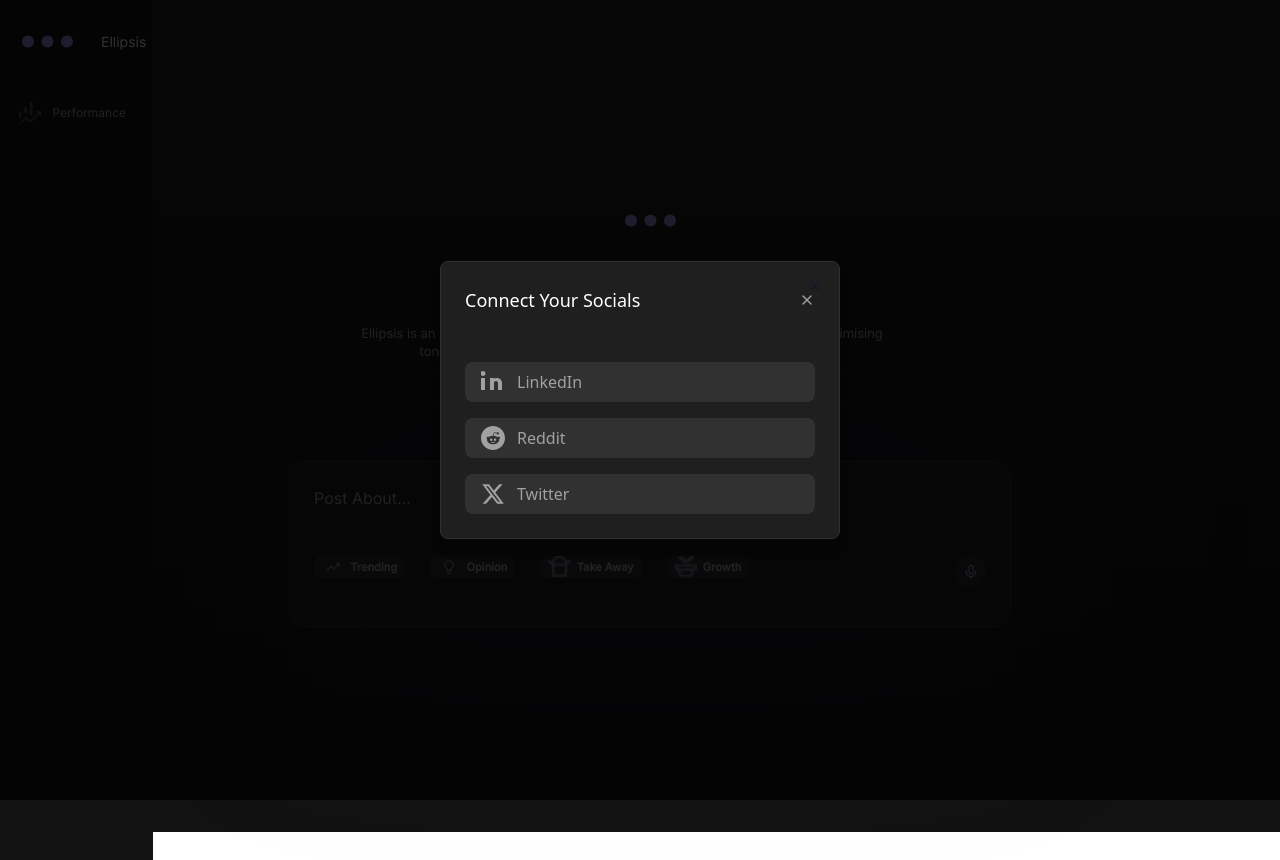
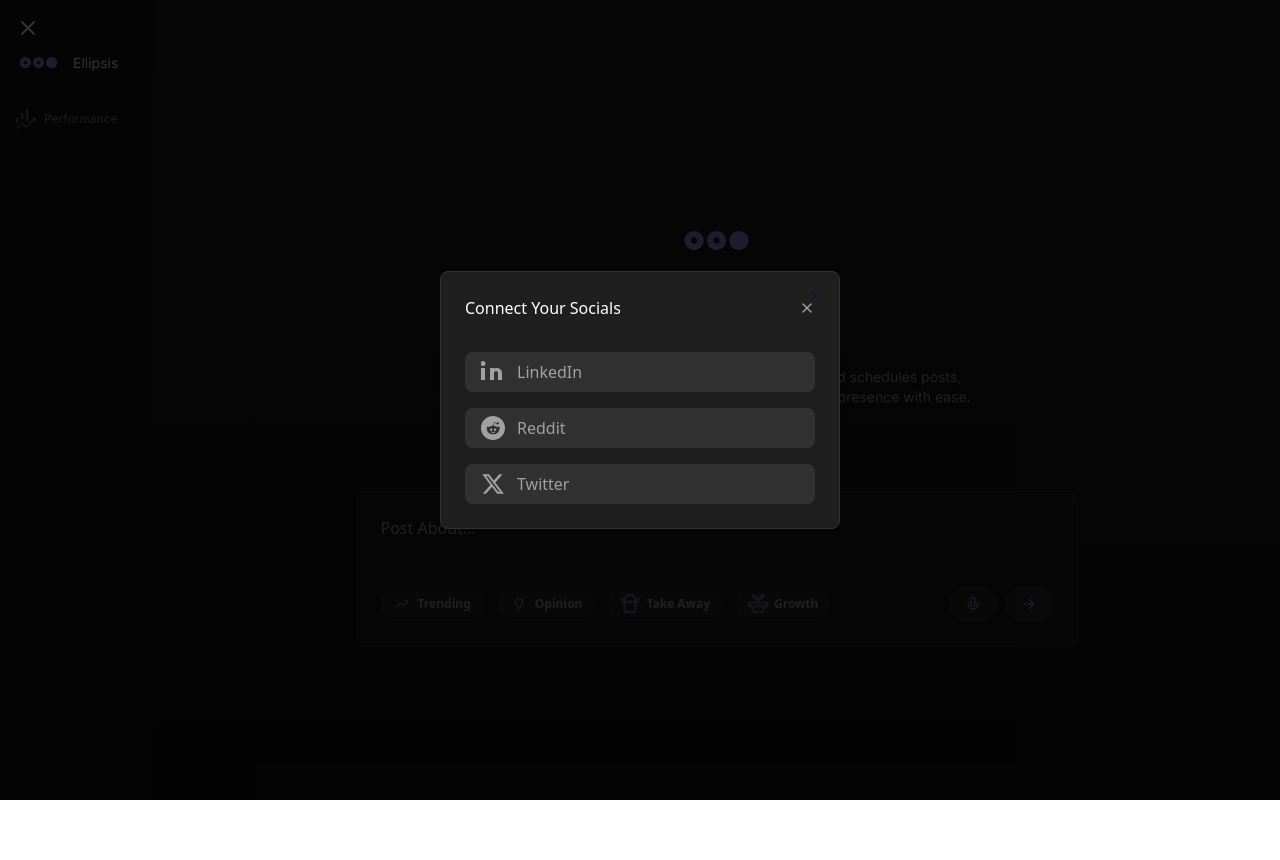
Before and after one commit to dineshkannan010/Ellipsis, a React (Vite) app in the folder frontend/: page / in a window 1280 px wide. Both pictures are taken after a click on the button "Connect Socials". After the commit the page ends 800 px from the top, so only its background shows below. Built offline with nearby package versions, Linux system fonts and the light colour scheme.

Commit message:
Changed the homepage UI layout

```diff
--- a/frontend/src/Screens/MacbookAir/MacbookAir.tsx
+++ b/frontend/src/Screens/MacbookAir/MacbookAir.tsx
@@ -1,4 +1,4 @@
-import { MicIcon, X, Plus, Loader2 } from "lucide-react";
+import { ArrowRight  , X, Plus, Loader2, MicIcon, Menu } from "lucide-react";
 import React, { useState } from "react";
 import { Badge } from "@/Components/ui/badge";
 import { Button } from "@/Components/ui/button";
@@ -25,14 +25,9 @@
   const [isLoadingTopics, setIsLoadingTopics] = useState(false);
   const [expandedTopicIndex, setExpandedTopicIndex] = useState<number | null>(null);
   const [showTrendingTopics, setShowTrendingTopics] = useState(false);
+  const [isSidebarOpen, setSidebarOpen] = useState(true);
 
-  // Mock topics for demonstration
-  const topics = [
-    "AI in the Workplace",
-    "AI in the Workplace",
-    "AI in the Workplace",
-    "AI in the Workplace"
-  ];
+  const handleToggleSidebar = () => setSidebarOpen(!isSidebarOpen);
 
   // Data for category badges
   const categories = [
@@ -104,218 +99,124 @@
   );
 
   return (
-    <div className="bg-gradient-to-b from-[#1f1f1f] to-[#121212] flex flex-row justify-center w-full min-h-screen">
-      <div className="w-full max-w-[1280px] h-[832px] relative px-4 md:px-0">
+  <div className="bg-gradient-to-b from-[#1f1f1f] to-[#121212] flex justify-center items-center w-full min-h-screen">
+      <div className="w-full max-w-[1280px] px-4 md:px-0 relative">
+        {/* Sidebar Toggle Button */}
+        <button
+          className="fixed top-4 left-4 z-30 text-white"
+          onClick={handleToggleSidebar}
+        >
+          {isSidebarOpen ? <X className="w-6 h-6" /> : <Menu className="w-6 h-6" />}
+        </button>
+
         {/* Sidebar */}
-        <div className="hidden md:block absolute w-[153px] h-[889px] top-[-29px] left-0 bg-[#121212]">
-          {/* Logo and App Name */}
-          <div className="flex w-[117px] items-center absolute top-8 left-[9px] gap-[11px]">
-            {/* Steppers SVG Logo */}
-            <img
-              src="/steppers.svg"
-              alt="Steppers"
-              className="w-[77px] h-[77px]"
-            />
-            <div className="font-['Inter'] text-[14px] text-[#f8f8f8] ml-1">
-              Ellipsis
-            </div>
+        <div
+  className={`fixed left-0 top-0 h-screen bg-[#121212] transition-transform duration-300 ease-in-out z-20
+    ${isSidebarOpen ? "translate-x-0" : "-translate-x-full"} w-[153px]`}
+>
+  <div className="flex flex-col gap-6 pt-10 px-4">
+    <div className="flex items-center justify-start gap-3 ">
+      <img src="/steppers.svg" alt="Steppers" className="w-[45px] h-[45px]" />
+      <span className="font-['Inter'] text-[14px] text-[#f8f8f8]">Ellipsis</span>
     </div>
 
-          {/* Sidebar Navigation Item */}
-          <div className="flex w-[107px] items-center absolute top-[131px] left-[19px] gap-3">
-            <img
-              className="w-[22.12px] h-[22.12px] opacity-60"
-              alt="Finance mode"
-              src="/finance-mode.png"
-            />
-            <div className="font-['Inter'] text-xs text-[#a0a0a0]">
-              Performance
+    <div className="flex items-center justify-start gap-2 opacity-80">
+      <img className="w-[20px] h-[20px]" alt="Finance mode" src="/finance-mode.png" />
+      <span className="font-['Inter'] text-[12px] text-[#a0a0a0]">Performance</span>
     </div>
   </div>
 </div>
 
-        {/* Mobile Header */}
-        <div className="flex md:hidden items-center justify-between p-4 bg-[#121212]">
-          <div className="flex items-center gap-[11px]">
-            {/* Steppers SVG Logo for Mobile */}
-            <img
-              src="/steppers.svg"
-              alt="Steppers"
-              className="w-[77px] h-[77px]"
-            />
-            <div className="font-['Inter'] text-[14px] text-[#f8f8f8] ml-1">
-              Ellipsis
-            </div>
-          </div>
-        </div>
-
+        {/* Main Content Area */}
+        <div
+          className={`flex flex-col items-center justify-center gap-6 pt-24 pb-12 transition-margin duration-300 ease-in-out
+            ${isSidebarOpen ? "md:ml-[153px]" : "md:ml-0"}`}
+        >
         {/* Welcome Section */}
-        <div className="absolute w-full md:w-[402px] left-0 md:left-[449px] top-[182px] text-center px-4 md:px-0">
-          {/* Loading Dots */}
-          <img
-            src="/steppers.svg"
-            alt="Steppers"
-            className="mx-auto mb-[36px] w-[77px] h-[77px]"
-          />
-
-          <h1 className="font-['Inter'] font-medium text-xl md:text-2xl leading-[29px] text-white mb-[44px]">
+        <div className="text-center">
+          <img src="/steppers.svg" alt="Steppers" className="mx-auto mb-8 w-[77px] h-[77px]" />
+          <h1 className="font-['Inter'] font-medium text-xl md:text-2xl text-white">
             Welcome to <span className="text-[#9392e6]">Ellipsis</span>
           </h1>
         </div>
 
         {/* Description */}
-        <p className="absolute w-full md:w-[556px] top-[324px] left-0 md:left-[344px] font-['Inter'] text-[13px] text-[#a1a1a1] text-center leading-[18px] px-4 md:px-0">
-          Ellipsis is an AI content assistant that writes, refines, and
-          schedules posts, optimising tone, strategy, and timing to grow your
-          online presence with ease.
+        <p className="w-full md:w-[556px] font-['Inter'] text-sm text-[#a1a1a1] text-center">
+          Ellipsis is an AI content assistant that writes, refines, and schedules posts, optimising tone, strategy, and timing to grow your online presence with ease.
         </p>
-
-        {/* Post Creation Card */}
-        <div className="absolute w-full md:w-[722px] top-[461px] left-0 md:left-[289px] px-4 md:px-0">
-          {/* Glow effect */}
-          <div className="absolute w-full h-[176px] bg-[rgba(87,86,227,0.15)] rounded-[5px] blur-[119px]" />
-
-          <Card className="w-full md:w-[722px] bg-[#1f1f1f]/80 backdrop-blur-sm rounded-[15px] border border-solid border-[#313131]">
-            <CardContent className="p-4 md:p-6">
-              {/* Text input area */}
-              <textarea
-                value={postContent}
-                onChange={(e) => setPostContent(e.target.value)}
-                placeholder="Post About..."
-                className="w-full bg-transparent border-none outline-none resize-none font-['Inter'] text-base text-[#a1a1a1] focus:ring-0 placeholder:text-[#a1a1a1] mb-4"
-              />
-
-              {/* Category badges */}
-              <div className="flex flex-wrap gap-2 md:gap-[25px] mb-4">
-                {categories.map((category, index) => (
-                  <Badge
-                    key={index}
-                    className={`flex h-[22.28px] items-center px-[6.96px] py-0 ${
-                      category.label === "Trending" && showTrendingTopics
-                        ? "bg-[#9392e6]/20 text-[#9392e6]"
-                        : "bg-[#313131]/80"
-                    } backdrop-blur-sm rounded-[6.96px] hover:bg-[#313131] transition-colors cursor-pointer`}
-                    onClick={category.onClick}
-                  >
-                    <img
-                      className="w-[22.28px] h-[22.28px] opacity-80"
-                      alt={category.alt}
-                      src={category.icon}
-                    />
-                    <span className="ml-1.5 font-['Inter'] text-[11.1px] text-[#a1a1a1] whitespace-nowrap">
-                      {category.label}
-                    </span>
-                  </Badge>
-                ))}
-
-                {/* MicIcon button */}
-                <Button
-                  variant="ghost"
-                  className="flex w-[31px] h-[31px] p-[5px] bg-[#313131]/80 rounded-[57px] items-center justify-center hover:bg-[#313131] ml-auto"
-                >
-                  <MicIcon className="w-[14px] h-[19px] text-[#9388B3]" />
-                </Button>
-              </div>
-
-              {/* Trending Topics */}
-              {showTrendingTopics && (
-                <div className="space-y-2">
-                  {isLoadingTopics ? (
-                    <div className="flex items-center justify-center p-4">
-                      <Loader2 className="w-6 h-6 text-[#9392e6] animate-spin" />
-                    </div>
-                  ) : (
-                    trendingTopics.map((topic, index) => (
-                      <div
-                        key={index}
-                        onClick={() => setExpandedTopicIndex(expandedTopicIndex === index ? null : index)}
-                        className="flex items-start gap-3 p-3 bg-[#313131]/50 rounded-lg cursor-pointer hover:bg-[#313131]/60 transition-colors"
-                      >
-                        <Plus
-                          className={`w-4 h-4 text-[#a1a1a1] transition-transform mt-1 ${
-                            expandedTopicIndex === index ? 'rotate-45' : ''
-                          }`}
-                        />
-                        <div className="flex-1">
-                          <span className="text-[#a1a1a1] text-sm font-['Inter'] block">{topic.title}</span>
-                          {expandedTopicIndex === index && (
-                            <p className="text-[#a1a1a1]/80 text-xs mt-2">{topic.description}</p>
-                          )}
-                        </div>
-                      </div>
-                    ))
-                  )}
-                </div>
-              )}
-            </CardContent>
-          </Card>
-        </div>
 
         {/* Connected Platforms */}
         {connectedPlatforms.length > 0 && (
-          <div className="absolute w-full md:w-auto top-[380px] left-0 md:left-[449px] flex justify-center gap-4 mb-4">
+          <div className="flex flex-wrap justify-center gap-4">
             {socialPlatforms
-              .filter((platform) => connectedPlatforms.includes(platform.name))
-              .map((platform) => (
-                <button
-                  key={platform.name}
-                  onClick={() => handleDisconnect(platform.name)}
-                  className="flex items-center gap-2 px-3 py-1.5 rounded-lg bg-[#313131]/80 hover:bg-[#313131] transition-colors"
-                >
-                  <img
-                    src={platform.icon}
-                    alt={platform.name}
-                    className="w-5 h-5"
-                  />
+              .filter(platform => connectedPlatforms.includes(platform.name))
+              .map(platform => (
+                <button key={platform.name} onClick={() => handleDisconnect(platform.name)} className="flex items-center gap-2 px-3 py-1.5 bg-[#313131]/80 rounded-lg hover:bg-[#313131] transition">
+                  <img src={platform.icon} alt={platform.name} className="w-5 h-5" />
                   <span className="text-[#a1a1a1] text-sm">{platform.name}</span>
                 </button>
               ))}
           </div>
         )}
 
-        {/* Connect Socials Dialog */}
+        {/* Connect Socials Button */}
         {unconnectedPlatforms.length > 0 && (
           <Dialog open={isDialogOpen} onOpenChange={setIsDialogOpen}>
             <DialogTrigger asChild>
-              <Button
-                variant="outline"
-                className="absolute h-8 px-5 py-0 top-[396px] left-1/2 transform -translate-x-1/2 md:left-[542px] md:transform-none bg-[#1F1F1F]/80 backdrop-blur-sm border border-[#313131] text-[#a1a1a1] rounded-[10px] font-['Inter'] text-base hover:bg-[#313131] transition-colors"
-              >
+              <Button className="bg-[#1F1F1F]/80 border border-[#313131] text-[#a1a1a1] rounded-lg px-5 py-2 hover:bg-[#313131] transition">
                 Connect Socials
               </Button>
             </DialogTrigger>
-            <DialogContent className="bg-[#1F1F1F] border-[#313131] p-6 rounded-xl w-[400px] max-w-[90vw]">
-              <div className="flex justify-between items-center mb-8">
-                <h2 className="text-white text-lg font-medium">Connect Your Socials</h2>
-                <button
-                  onClick={() => setIsDialogOpen(false)}
-                  className="text-[#a1a1a1] hover:text-white transition-colors"
-                >
+            <DialogContent className="bg-[#1F1F1F] border-[#313131] rounded-xl max-w-[400px]">
+              <div className="flex justify-between items-center mb-4">
+                <h2 className="text-white">Connect Your Socials</h2>
+                <button onClick={() => setIsDialogOpen(false)} className="text-[#a1a1a1] hover:text-white">
                   <X className="w-4 h-4" />
                 </button>
               </div>
-              <div className="flex flex-col gap-4">
-                {unconnectedPlatforms.map((platform) => (
+              {unconnectedPlatforms.map(platform => (
                 <button
                   key={platform.name}
-                    onClick={() => {
-                      handleConnect(platform.name);
-                      setIsDialogOpen(false);
-                    }}
-                    className={`flex items-center gap-3 px-4 py-2 rounded-lg text-[#a1a1a1] transition-colors ${platform.className}`}
+                  onClick={() => handleConnect(platform.name)}
+                  className={`flex items-center gap-3 px-4 py-2 rounded-lg text-[#a1a1a1] hover:bg-[#313131] transition ${platform.className}`}
                 >
-                    <img
-                      src={platform.icon}
-                      alt={platform.name}
-                      className="w-6 h-6"
-                    />
-                    <span>{platform.name}</span>
+                  <img src={platform.icon} alt={platform.name} className="w-6 h-6" />
+                  {platform.name}
                 </button>
               ))}
-              </div>
             </DialogContent>
           </Dialog>
         )}
+
+        {/* Post Creation Card */}
+        <Card className="w-full max-w-[722px] bg-[#1f1f1f]/80 backdrop-blur-sm border border-[#313131] rounded-lg p-4 md:p-6">
+          <textarea
+            value={postContent}
+            onChange={e => setPostContent(e.target.value)}
+            placeholder="Post About..."
+            className="w-full bg-transparent resize-none text-[#a1a1a1] placeholder-[#a1a1a1] mb-4 outline-none"
+          />
+
+          <div className="flex flex-wrap gap-2 md:gap-4 items-center">
+            {categories.map((category, idx) => (
+              <Badge key={idx} className="bg-[#313131]/80 text-[#a1a1a1] rounded-lg hover:bg-[#313131] transition cursor-pointer" onClick={category.onClick}>
+                <img className="w-5 h-5 opacity-80" src={category.icon} alt={category.alt} />
+                <span className="ml-1.5 text-xs whitespace-nowrap">{category.label}</span>
+              </Badge>
+            ))}
+
+            <div className="flex items-center gap-2 ml-auto">
+              <Button variant="ghost" className="bg-[#313131]/80 rounded-full hover:bg-[#313131] transition">
+                <MicIcon className="w-4 h-4 text-[#9388B3]" />
+              </Button>
+
+              <Button variant="ghost" className="bg-[#313131]/80 rounded-full hover:bg-[#313131] transition">
+                <ArrowRight className="w-4 h-4 text-[#9388B3]" />
+              </Button>
+            </div>
+          </div>
+        </Card>
+      </div>
     </div>
   </div>
 );
```
Also changed, not shown: frontend/public/steppers-1.svg (added), frontend/public/steppers.svg. Lines whose indentation alone changed are shown as unchanged.
